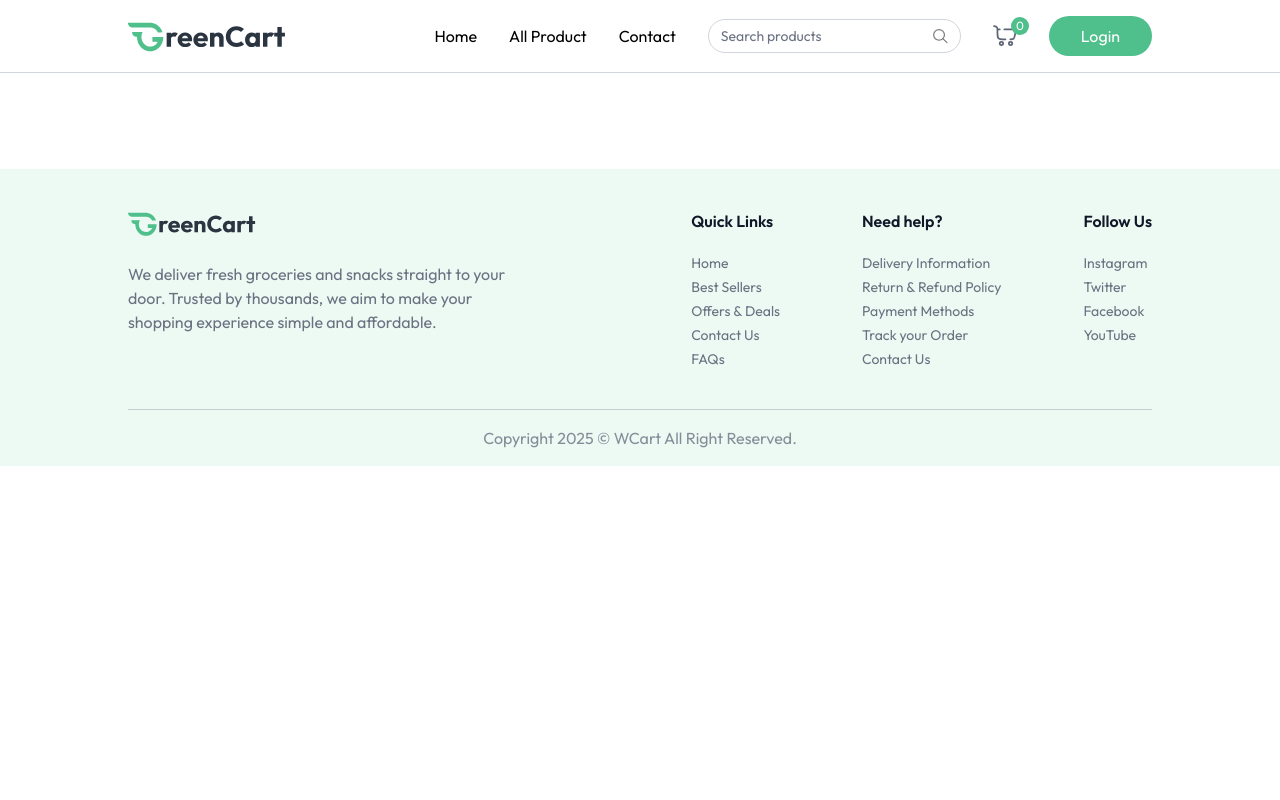
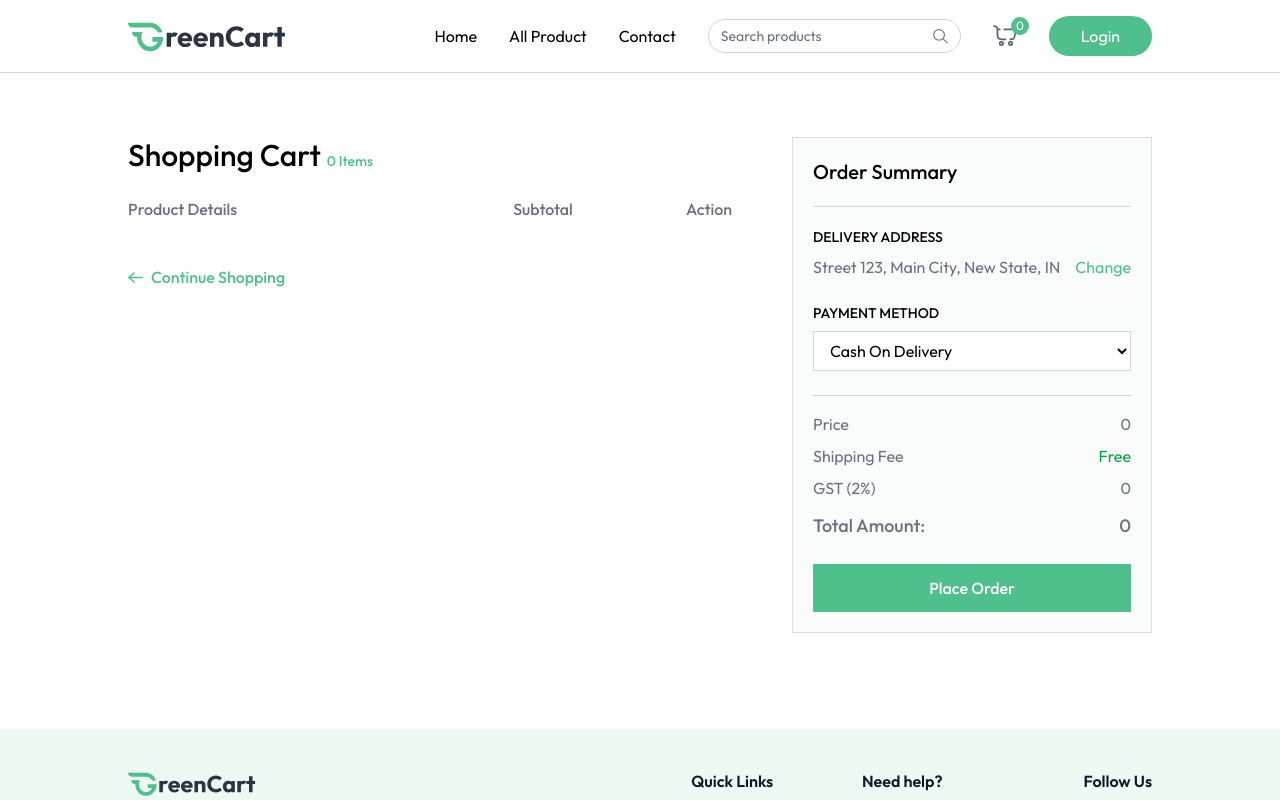
Before and after one commit to MinZexing/WCart, a React (Vite) app in the folder client/: page /cart in a window 1280 px wide. Shown: the top 800 px of the page. Built offline with nearby package versions, Linux system fonts and the light colour scheme.

Commit message:
create cart page

```diff
--- a/client/src/App.jsx
+++ b/client/src/App.jsx
@@ -8,6 +8,7 @@ import Login from "./components/Login";
 import AllProducts from "./pages/AllProducts";
 import ProductCategory from "./pages/ProductCategory";
 import ProductDetails from "./pages/ProductDetails";
+import Cart from "./pages/Cart";
 
 function App() {
   const isSellerPath = useLocation().pathname.includes("seller");
@@ -27,6 +28,7 @@ function App() {
           <Route path="/products" element={<AllProducts />} />
           <Route path="/products/:category" element={<ProductCategory />} />
           <Route path="/products/:category/:id" element={<ProductDetails />} />
+          <Route path="/cart" element={<Cart />} />
         </Routes>
       </div>
       {!isSellerPath && <Footer />}
--- a/client/src/context/AppContext.jsx
+++ b/client/src/context/AppContext.jsx
@@ -6,7 +6,7 @@ import toast from "react-hot-toast";
 export const AppContext = createContext();
 
 export const AppContextProvider = ({ children }) => {
-  const currency = import.meta.VITE_CURRENCY;
+  const currency = import.meta.env.VITE_CURRENCY;
   const navigate = useNavigate();
   const [user, setUser] = useState(null);
   const [isSeller, setIsSeller] = useState(false);
--- a/client/src/pages/Cart.jsx
+++ b/client/src/pages/Cart.jsx
@@ -1,60 +1,49 @@
-import { useState } from "react";
+import { useEffect, useState } from "react";
+import { useAppContext } from "../context/AppContext";
+import { assets, dummyAddress } from "../assets/assets";
 
 function Cart() {
+  const {
+    products,
+    currency,
+    cartItems,
+    removeFromCart,
+    getCartCount,
+    updateCartItem,
+    navigate,
+    getCartAmount,
+  } = useAppContext();
+
+  const [cartArray, setCartArray] = useState([]);
+  const [addresses, setAddresses] = useState(dummyAddress);
   const [showAddress, setShowAddress] = useState(false);
+  const [selectedAddress, setSelectedAddress] = useState(dummyAddress[0]);
+  const [paymentOption, setPaymentOption] = useState("COD");
 
-  const products = [
-    {
-      name: "Running Shoes",
-      description: [
-        "Lightweight and comfortable",
-        "Breathable mesh upper",
-        "Ideal for jogging and casual wear",
-      ],
-      offerPrice: 250,
-      price: 200,
-      quantity: 1,
-      size: 42,
-      image:
-        "https://raw.githubusercontent.com/prebuiltui/prebuiltui/main/assets/card/productImage.png",
-      category: "Footwear",
-    },
-    {
-      name: "Running Shoes",
-      description: [
-        "Lightweight and comfortable",
-        "Breathable mesh upper",
-        "Ideal for jogging and casual wear",
-      ],
-      offerPrice: 250,
-      price: 200,
-      quantity: 1,
-      size: 42,
-      image:
-        "https://raw.githubusercontent.com/prebuiltui/prebuiltui/main/assets/card/productImage2.png",
-      category: "Footwear",
-    },
-    {
-      name: "Running Shoes",
-      description: [
-        "Lightweight and comfortable",
-        "Breathable mesh upper",
-        "Ideal for jogging and casual wear",
-      ],
-      offerPrice: 250,
-      price: 200,
-      quantity: 1,
-      size: 42,
-      image:
-        "https://raw.githubusercontent.com/prebuiltui/prebuiltui/main/assets/card/productImage3.png",
-      category: "Footwear",
-    },
-  ];
-  return (
-    <div className="flex flex-col md:flex-row py-16 max-w-6xl w-full px-6 mx-auto">
+  const getCart = () => {
+    let tempArray = [];
+    for (const key in cartItems) {
+      const product = products.find((item) => item._id === key);
+      product.quantity = cartItems[key];
+      tempArray.push(product);
+    }
+    setCartArray(tempArray);
+  };
+
+  const placeOrder = async () => {};
+
+  useEffect(() => {
+    if (products.length > 0 && cartItems) {
+      getCart();
+    }
+  }, [products, cartItems]);
+
+  return products.length > 0 && cartItems ? (
+    <div className="flex flex-col md:flex-row mt-16">
       <div className="flex-1 max-w-4xl">
         <h1 className="text-3xl font-medium mb-6">
-          Shopping Cart <span className="text-sm text-indigo-500">3 Items</span>
+          Shopping Cart{" "}
+          <span className="text-sm text-primary">{getCartCount()} Items</span>
         </h1>
 
         <div className="grid grid-cols-[2fr_1fr_1fr] text-gray-500 text-base font-medium pb-3">
@@ -63,16 +52,24 @@ function Cart() {
           <p className="text-center">Action</p>
         </div>
 
-        {products.map((product, index) => (
+        {cartArray.map((product, index) => (
           <div
             key={index}
             className="grid grid-cols-[2fr_1fr_1fr] text-gray-500 items-center text-sm md:text-base font-medium pt-3"
           >
             <div className="flex items-center md:gap-6 gap-3">
-              <div className="cursor-pointer w-24 h-24 flex items-center justify-center border border-gray-300 rounded overflow-hidden">
+              <div
+                className="cursor-pointer w-24 h-24 flex items-center justify-center border border-gray-300 rounded overflow-hidden"
+                onClick={() => {
+                  navigate(
+                    `/products/${product.category.toLowerCase()}/${product._id}`
+                  );
+                  scrollTo(0, 0);
+                }}
+              >
                 <img
                   className="max-w-full h-full object-cover"
-                  src={product.image}
+                  src={product.image[0]}
                   alt={product.name}
                 />
               </div>
@@ -80,12 +77,20 @@ function Cart() {
                 <p className="hidden md:block font-semibold">{product.name}</p>
                 <div className="font-normal text-gray-500/70">
                   <p>
-                    Size: <span>{product.size || "N/A"}</span>
+                    Weight: <span>{product.weight || "N/A"}</span>
                   </p>
                   <div className="flex items-center">
                     <p>Qty:</p>
-                    <select className="outline-none">
-                      {Array(5)
+                    <select
+                      onChange={(e) =>
+                        updateCartItem(product._id, Number(e.target.value))
+                      }
+                      value={cartItems[product._id]}
+                      className="outline-none"
+                    >
+                      {Array(
+                        cartItems[product._id] > 9 ? cartItems[product._id] : 9
+                      )
                         .fill("")
                         .map((_, index) => (
                           <option key={index} value={index + 1}>
@@ -98,44 +103,34 @@ function Cart() {
               </div>
             </div>
             <p className="text-center">
-              ${product.offerPrice * product.quantity}
+              {currency}
+              {product.offerPrice * product.quantity}
             </p>
-            <button className="cursor-pointer mx-auto">
-              <svg
-                width="20"
-                height="20"
-                viewBox="0 0 20 20"
-                fill="none"
-                xmlns="http://www.w3.org/2000/svg"
+            <button
+              onClick={() => removeFromCart(product._id)}
+              className="cursor-pointer mx-auto"
             >
-                <path
-                  d="m12.5 7.5-5 5m0-5 5 5m5.833-2.5a8.333 8.333 0 1 1-16.667 0 8.333 8.333 0 0 1 16.667 0"
-                  stroke="#FF532E"
-                  strokeWidth="1.5"
-                  strokeLinecap="round"
-                  strokeLinejoin="round"
+              <img
+                src={assets.remove_icon}
+                alt="remove"
+                className="inline-block w-6 h-6"
               />
-              </svg>
             </button>
           </div>
         ))}
 
-        <button className="group cursor-pointer flex items-center mt-8 gap-2 text-indigo-500 font-medium">
-          <svg
-            width="15"
-            height="11"
-            viewBox="0 0 15 11"
-            fill="none"
-            xmlns="http://www.w3.org/2000/svg"
+        <button
+          className="group cursor-pointer flex items-center mt-8 gap-2 text-primary font-medium"
+          onClick={() => {
+            navigate("/products");
+            scrollTo(0, 0);
+          }}
         >
-            <path
-              d="M14.09 5.5H1M6.143 10 1 5.5 6.143 1"
-              stroke="#615fff"
-              strokeWidth="1.5"
-              strokeLinecap="round"
-              strokeLinejoin="round"
+          <img
+            src={assets.arrow_right_icon_colored}
+            alt="arrow"
+            className="group-hover:-translate-x-1 transition"
           />
-          </svg>
           Continue Shopping
         </button>
       </div>
@@ -147,24 +142,36 @@ function Cart() {
         <div className="mb-6">
           <p className="text-sm font-medium uppercase">Delivery Address</p>
           <div className="relative flex justify-between items-start mt-2">
-            <p className="text-gray-500">No address found</p>
+            <p className="text-gray-500">
+              {selectedAddress
+                ? `${selectedAddress.street}, ${selectedAddress.city}, ${selectedAddress.state}, ${selectedAddress.country}`
+                : "No address found"}
+            </p>
             <button
               onClick={() => setShowAddress(!showAddress)}
-              className="text-indigo-500 hover:underline cursor-pointer"
+              className="text-primary hover:underline cursor-pointer"
             >
               Change
             </button>
             {showAddress && (
               <div className="absolute top-12 py-1 bg-white border border-gray-300 text-sm w-full">
+                {addresses.map((address, index) => (
                   <p
-                  onClick={() => setShowAddress(false)}
+                    onClick={() => {
+                      setSelectedAddress(address);
+                      setShowAddress(false);
+                    }}
                     className="text-gray-500 p-2 hover:bg-gray-100"
                   >
-                  New York, USA
+                    {address.street}, {address.city}, {address.state},{" "}
+                    {address.country}
                   </p>
+                ))}
                 <p
-                  onClick={() => setShowAddress(false)}
-                  className="text-indigo-500 text-center cursor-pointer p-2 hover:bg-indigo-500/10"
+                  onClick={() => {
+                    navigate("/add-address");
+                  }}
+                  className="text-primary text-center cursor-pointer p-2 hover:bg-primary/10"
                 >
                   Add address
                 </p>
@@ -174,7 +181,10 @@ function Cart() {
 
           <p className="text-sm font-medium uppercase mt-6">Payment Method</p>
 
-          <select className="w-full border border-gray-300 bg-white px-3 py-2 mt-2 outline-none">
+          <select
+            onChange={(e) => setPaymentOption(e.target.value)}
+            className="w-full border border-gray-300 bg-white px-3 py-2 mt-2 outline-none"
+          >
             <option value="COD">Cash On Delivery</option>
             <option value="Online">Online Payment</option>
           </select>
@@ -185,28 +195,40 @@ function Cart() {
         <div className="text-gray-500 mt-4 space-y-2">
           <p className="flex justify-between">
             <span>Price</span>
-            <span>$20</span>
+            <span>
+              {currency}
+              {getCartAmount()}
+            </span>
           </p>
           <p className="flex justify-between">
             <span>Shipping Fee</span>
             <span className="text-green-600">Free</span>
           </p>
           <p className="flex justify-between">
-            <span>Tax (2%)</span>
-            <span>$20</span>
+            <span>GST (2%)</span>
+            <span>
+              {currency}
+              {(getCartAmount() * 2) / 100}
+            </span>
           </p>
           <p className="flex justify-between text-lg font-medium mt-3">
             <span>Total Amount:</span>
-            <span>$20</span>
+            <span>
+              {currency}
+              {getCartAmount() + (getCartAmount() * 2) / 100}
+            </span>
           </p>
         </div>
 
-        <button className="w-full py-3 mt-6 cursor-pointer bg-indigo-500 text-white font-medium hover:bg-indigo-600 transition">
-          Place Order
+        <button
+          onClick={placeOrder}
+          className="w-full py-3 mt-6 cursor-pointer bg-primary text-white font-medium hover:bg-primary-dull transition"
+        >
+          {paymentOption === "COD" ? "Place Order" : "Proceed to Checkout"}
         </button>
       </div>
     </div>
-  );
+  ) : null;
 }
 
 export default Cart;
```
Lines whose indentation alone changed are shown as unchanged.
